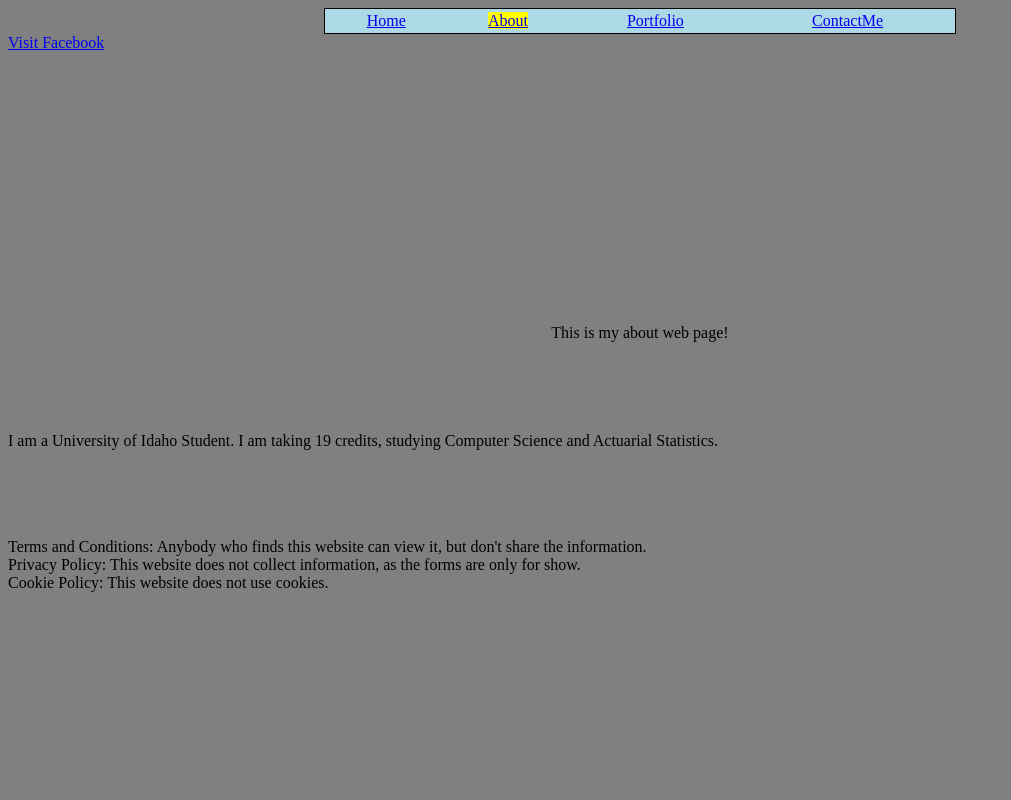
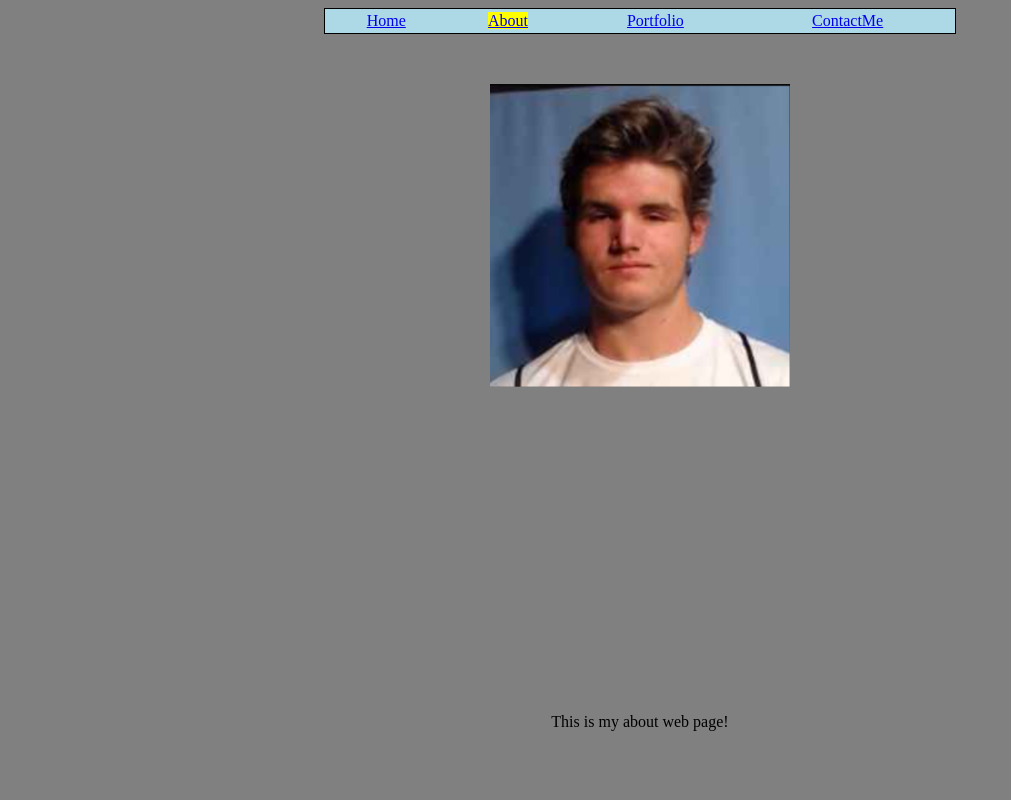
Before and after one commit to 26noahr/lab3, a plain HTML site: page about.html in a window 1280 px wide. Shown: the top 800 px of the page, without its empty margins (0-1011 px from the left). Drawn offline with Linux system fonts and the light colour scheme.

Commit message:
Update about.html

```diff
--- a/about.html
+++ b/about.html
@@ -32,13 +32,11 @@ Click nbfs://nbhost/SystemFileSystem/Templates/Other/html.html to edit this temp
                 <td><center><a href="https://26noahr.github.io/lab3/about" style="background-color:yellow">About</a></center></td>
                 <td><center><a href="https://26noahr.github.io/lab3/portfolio">Portfolio</a></center></td>
                 <td><center><a href="https://26noahr.github.io/lab3/contact">ContactMe</a></center></td>
-
-            </tr>
-
             </tr>
         </table></center>
 
-        <a href="https://www.facebook.com/">Visit Facebook</a>
+        <center><img src='https://github.com/26noahr/lab3/blob/main/ProfilePicture.PNG?raw=true' alt='This is my photograph'
+                 width=300 style="margin:50px 0px"></img></center>
 
         <p id="first_paragraph" class="class_paragraph green_color" style="font-size:36px;padding:100px">
             <center>This is my about web page!</center><br>
```
